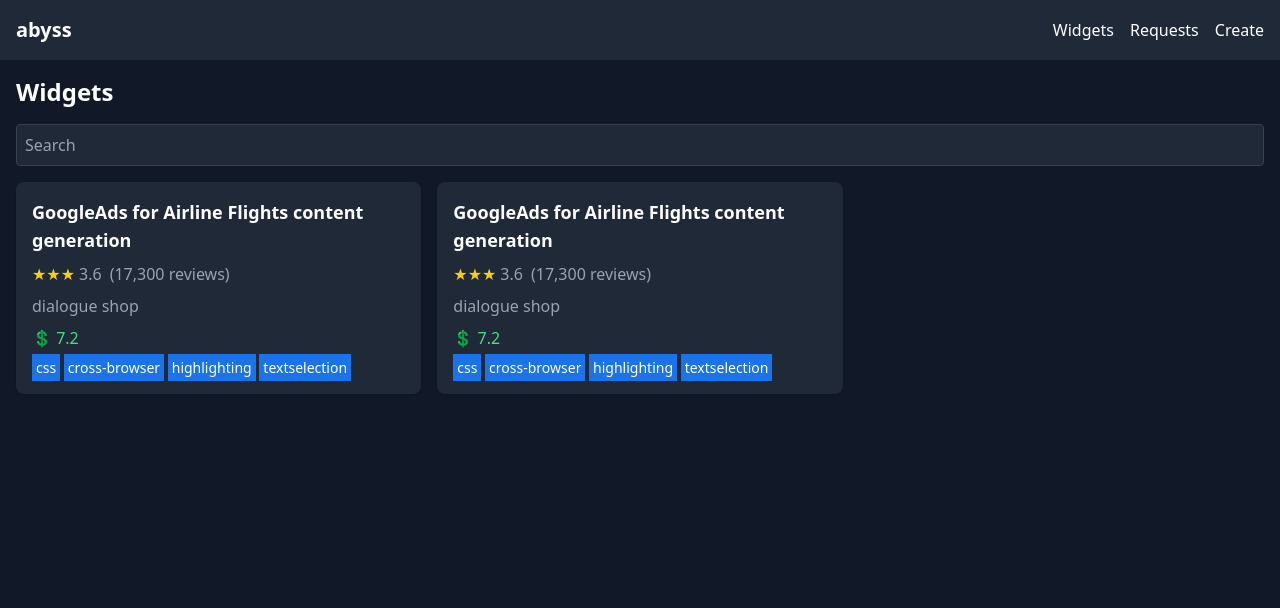
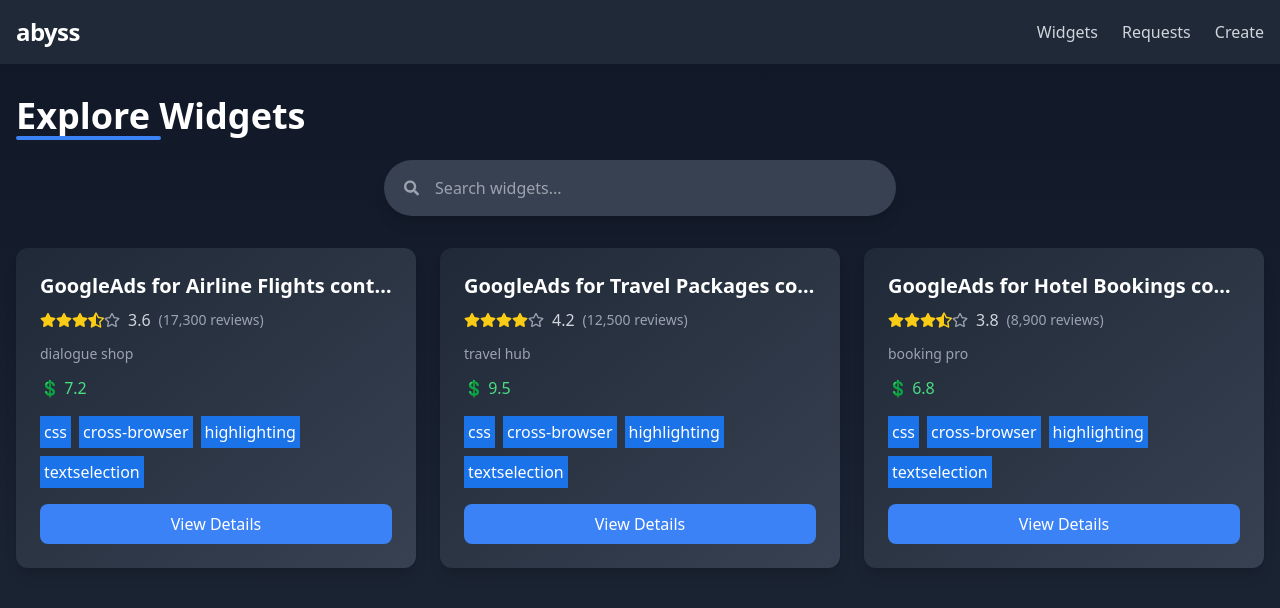
Before and after one commit to tinsaye-simeneh/widget, a Next.js app: page / in a window 1280 px wide. Shown: the top 608 px of the page. Built offline with nearby package versions, Linux system fonts and the light colour scheme.

Commit message:
chore: making the comment section to more interactive

```diff
--- a/package.json
+++ b/package.json
@@ -12,6 +12,7 @@
     "next": "15.2.4",
     "react": "^19.0.0",
     "react-dom": "^19.0.0",
+    "react-icons": "^5.5.0",
     "zustand": "^5.0.3"
   },
   "devDependencies": {
--- a/src/app/page.tsx
+++ b/src/app/page.tsx
@@ -1,13 +1,18 @@
 "use client";
 
-import { useEffect } from "react";
+import { useEffect, useState } from "react";
 import { useWidgetStore } from "../store/widgetStore";
 import WidgetList from "../components/WidgetList";
+import { FaSearch, FaTimes } from "react-icons/fa";
 
 export default function Home() {
   const { widgetList, setWidgetList } = useWidgetStore();
+  const [searchTerm, setSearchTerm] = useState("");
+  const [filteredWidgets, setFilteredWidgets] = useState(widgetList);
+  const [isLoading, setIsLoading] = useState(true);
 
   useEffect(() => {
+    setIsLoading(true);
     const mockWidgets = [
       {
         id: "1",
@@ -16,28 +21,93 @@
         reviews: 17300,
         price: "7.2",
         description: "dialogue shop",
+        comments: [
+          {
+            id: "1",
+            author: "dolorque",
+            timestamp: "24 mins ago",
+            content:
+              "I wouldn't call concurrent futures more 'advanced' - it's a simpler interface that works very much the same regardless of whether you use multiple threads or multiple processes as the underlying parallelization gimmick.",
+            likes: 18,
+          },
+        ],
       },
       {
         id: "2",
-        title: "GoogleAds for Airline Flights content generation",
-        rating: 3.6,
-        reviews: 17300,
-        price: "7.2",
-        description: "dialogue shop",
+        title: "GoogleAds for Travel Packages content generation",
+        rating: 4.2,
+        reviews: 12500,
+        price: "9.5",
+        description: "travel hub",
+        comments: [],
+      },
+      {
+        id: "3",
+        title: "GoogleAds for Hotel Bookings content generation",
+        rating: 3.8,
+        reviews: 8900,
+        price: "6.8",
+        description: "booking pro",
+        comments: [],
       },
     ];
     setWidgetList(mockWidgets);
+    setFilteredWidgets(mockWidgets);
+    setIsLoading(false);
   }, [setWidgetList]);
 
+  useEffect(() => {
+    const filtered = widgetList.filter((widget) =>
+      widget.title.toLowerCase().includes(searchTerm.toLowerCase())
+    );
+    setFilteredWidgets(filtered);
+  }, [searchTerm, widgetList]);
+
+  const handleClearSearch = () => {
+    setSearchTerm("");
+  };
+
   return (
-    <main className="container mx-auto p-4">
-      <h1 className="text-2xl font-bold mb-4">Widgets</h1>
-      <input
-        type="text"
-        placeholder="Search"
-        className="w-full p-2 mb-4 rounded bg-gray-800 text-white border border-gray-700 focus:outline-none focus:ring-2 focus:ring-blue-500"
-      />
-      <WidgetList widgets={widgetList} />
+    <main className="min-h-screen py-8 bg-gradient-to-b from-gray-900 to-gray-800">
+      <div className="container px-4 mx-auto">
+        <h1 className="relative inline-block mb-6 text-4xl font-extrabold text-white">
+          Explore Widgets
+          <span className="absolute left-0 w-1/2 h-1 bg-blue-500 rounded-full -bottom-1"></span>
+        </h1>
+
+        <div className="relative max-w-lg mx-auto mb-8">
+          <div className="flex items-center p-2 bg-gray-700 rounded-full shadow-lg">
+            <FaSearch className="ml-3 text-gray-400" />
+            <input
+              type="text"
+              placeholder="Search widgets..."
+              value={searchTerm}
+              onChange={(e) => setSearchTerm(e.target.value)}
+              className="w-full p-2 pl-4 text-white placeholder-gray-400 bg-transparent focus:outline-none"
+            />
+            {searchTerm && (
+              <button
+                onClick={handleClearSearch}
+                className="mr-3 text-gray-400 hover:text-white"
+              >
+                <FaTimes />
+              </button>
+            )}
+          </div>
+        </div>
+
+        {isLoading ? (
+          <div className="text-lg text-center text-gray-400">
+            Loading widgets...
+          </div>
+        ) : filteredWidgets.length > 0 ? (
+          <WidgetList widgets={filteredWidgets} />
+        ) : (
+          <div className="text-lg text-center text-gray-400">
+            No widgets found matching for: {searchTerm}.
+          </div>
+        )}
+      </div>
     </main>
   );
 }
--- a/src/components/CommentsSection.tsx
+++ b/src/components/CommentsSection.tsx
@@ -1,34 +1,64 @@
+"use client";
+
+import { useState } from "react";
+import { useWidgetStore } from "../store/widgetStore";
+import { FaThumbsUp } from "react-icons/fa";
+
 export default function CommentsSection() {
-  const mockComments = [
-    {
-      id: "1",
-      author: "dolorque",
-      timestamp: "24 mins ago",
-      content:
-        "I wouldn't call concurrent futures more 'advanced' - it's a simpler interface that works very much the same regardless of whether you use multiple threads or multiple processes as the underlying parallelization gimmick.",
-      likes: 18,
-    },
-    // Add more mock comments as needed
-  ];
+  const { selectedWidget } = useWidgetStore();
+  const comments = selectedWidget?.comments || [];
+
+  // Local state to track likes for each comment
+  const [likedComments, setLikedComments] = useState<{
+    [key: string]: boolean;
+  }>({});
+
+  const handleLike = (commentId: string) => {
+    setLikedComments((prev) => ({
+      ...prev,
+      [commentId]: !prev[commentId],
+    }));
+  };
 
   return (
     <div className="mt-6">
-      <h2 className="text-xl font-bold mb-2">Comments</h2>
-      {mockComments.map((comment) => (
-        <div key={comment.id} className="bg-gray-800 p-4 rounded-lg mb-2">
-          <div className="flex justify-between">
-            <span className="font-semibold">{comment.author}</span>
-            <span className="text-gray-400">{comment.timestamp}</span>
+      <h2 className="mb-4 text-xl font-bold text-white">Comments</h2>
+      {comments.length === 0 ? (
+        <p className="text-gray-400">
+          No comments yet. Be the first to share your thoughts!
+        </p>
+      ) : (
+        comments.map((comment) => (
+          <div
+            key={comment.id}
+            className="p-4 mb-3 bg-gray-800 rounded-lg shadow"
+          >
+            <div className="flex items-center justify-between">
+              <span className="font-semibold text-white">{comment.author}</span>
+              <span className="text-sm text-gray-400">{comment.timestamp}</span>
+            </div>
+            <p className="mt-2 text-gray-300">{comment.content}</p>
+            <div className="flex mt-3 space-x-3">
+              <button className="text-gray-400 transition-colors hover:text-blue-400">
+                Reply
+              </button>
+              <button
+                onClick={() => handleLike(comment.id)}
+                className={`flex items-center space-x-1 transition-colors ${
+                  likedComments[comment.id]
+                    ? "text-blue-400"
+                    : "text-gray-400 hover:text-blue-400"
+                }`}
+              >
+                <FaThumbsUp />
+                <span>
+                  {comment.likes + (likedComments[comment.id] ? 1 : 0)}
+                </span>
+              </button>
+            </div>
           </div>
-          <p className="mt-2">{comment.content}</p>
-          <div className="mt-2 flex space-x-2">
-            <button className="text-gray-400 hover:text-white">Reply</button>
-            <button className="text-gray-400 hover:text-white">
-              {comment.likes} Likes
-            </button>
-          </div>
-        </div>
-      ))}
+        ))
+      )}
     </div>
   );
 }
--- a/src/components/Header.tsx
+++ b/src/components/Header.tsx
@@ -4,19 +4,28 @@
 
 export default function Header() {
   return (
-    <header className="bg-gray-800 p-4">
-      <nav className="container mx-auto flex justify-between items-center">
-        <Link href="/" className="text-xl font-bold text-white">
+    <header className="py-4 bg-gray-800 shadow-md">
+      <nav className="container flex items-center justify-between px-4 mx-auto">
+        <Link href="/" className="text-2xl font-bold tracking-tight text-white">
           abyss
         </Link>
-        <div className="space-x-4">
-          <Link href="/" className="text-white hover:text-blue-500">
+        <div className="space-x-6">
+          <Link
+            href="/"
+            className="text-gray-300 transition-colors hover:text-blue-400"
+          >
             Widgets
           </Link>
-          <Link href="/requests" className="text-white hover:text-blue-500">
+          <Link
+            href="/requests"
+            className="text-gray-300 transition-colors hover:text-blue-400"
+          >
             Requests
           </Link>
-          <Link href="/create" className="text-white hover:text-blue-500">
+          <Link
+            href="/create"
+            className="text-gray-300 transition-colors hover:text-blue-400"
+          >
             Create
           </Link>
         </div>
--- a/src/components/ShareThoughts.tsx
+++ b/src/components/ShareThoughts.tsx
@@ -1,31 +1,45 @@
 "use client";
 
 import { useState } from "react";
+import { useWidgetStore } from "../store/widgetStore";
 
 export default function ShareThoughts() {
+  const { selectedWidget, addComment } = useWidgetStore();
   const [comment, setComment] = useState("");
 
   const handleSubmit = (e: React.FormEvent) => {
     e.preventDefault();
-    // Handle comment submission (e.g., send to API)
-    console.log("Comment submitted:", comment);
-    setComment("");
+    if (!comment.trim() || !selectedWidget) return;
+
+    const newComment = {
+      id: Date.now().toString(), // Simple ID generation
+      author: "User", // Replace with authenticated user name in a real app
+      timestamp: new Date().toLocaleString(), // Current timestamp
+      content: comment,
+      likes: 0,
+    };
+
+    addComment(selectedWidget.id, newComment);
+    setComment(""); // Clear the input after submission
   };
 
   return (
     <div className="mt-6">
-      <h2 className="text-xl font-bold mb-2">Share your thoughts...</h2>
+      <h2 className="mb-2 text-xl font-bold text-white">
+        Share your thoughts...
+      </h2>
       <form onSubmit={handleSubmit}>
         <textarea
           value={comment}
           onChange={(e) => setComment(e.target.value)}
-          className="w-full p-2 rounded bg-gray-800 text-white border border-gray-700 focus:outline-none focus:ring-2 focus:ring-blue-500"
+          className="w-full p-3 text-white bg-gray-800 border border-gray-700 rounded-lg resize-none focus:outline-none focus:ring-2 focus:ring-blue-500"
           rows={4}
           placeholder="Write your comment here..."
         />
         <button
           type="submit"
-          className="mt-2 bg-blue-500 text-white px-4 py-2 rounded hover:bg-blue-600"
+          disabled={!comment.trim()}
+          className="px-4 py-2 mt-2 text-white transition-colors bg-blue-500 rounded-lg hover:bg-blue-600 disabled:bg-gray-600 disabled:cursor-not-allowed"
         >
           Submit
         </button>
--- /dev/null
+++ b/src/components/StarRating.tsx
@@ -0,0 +1,30 @@
+import { FaStar, FaStarHalfAlt, FaRegStar } from "react-icons/fa";
+
+interface StarRatingProps {
+  rating: number;
+  size?: number;
+}
+
+export default function StarRating({ rating, size = 20 }: StarRatingProps) {
+  const maxStars = 5;
+  const fullStars = Math.floor(rating);
+  const hasHalfStar = rating % 1 >= 0.5;
+  const emptyStars = maxStars - fullStars - (hasHalfStar ? 1 : 0);
+
+  return (
+    <div className="flex items-center">
+      {[...Array(fullStars)].map((_, index) => (
+        <FaStar key={`full-${index}`} size={size} className="text-yellow-400" />
+      ))}
+      {hasHalfStar && <FaStarHalfAlt size={size} className="text-yellow-400" />}
+
+      {[...Array(emptyStars)].map((_, index) => (
+        <FaRegStar
+          key={`empty-${index}`}
+          size={size}
+          className="text-gray-400"
+        />
+      ))}
+    </div>
+  );
+}
--- a/src/components/WidgetCard.tsx
+++ b/src/components/WidgetCard.tsx
@@ -1,6 +1,7 @@
 "use client";
 
 import Link from "next/link";
+import StarRating from "./StarRating";
 
 interface Widget {
   id: string;
@@ -20,26 +21,34 @@
     <Link href={`/widgets/${widget.id}`}>
       <div
         data-testid="widget-card"
-        className="bg-gray-800 p-4 rounded-lg shadow hover:shadow-lg transition cursor-pointer"
+        className="p-6 transition-all duration-300 transform shadow-lg bg-gradient-to-br from-gray-800 to-gray-700 rounded-xl hover:shadow-xl hover:-translate-y-1"
       >
-        <h2 className="text-lg font-semibold">{widget.title}</h2>
-        <div className="flex items-center my-2">
-          <span className="text-yellow-400">
-            {"★".repeat(Math.floor(widget.rating))}
-          </span>
-          <span className="ml-1 text-gray-400">{widget.rating}</span>
-          <span className="ml-2 text-gray-400">
+        <h2 className="mb-2 text-xl font-semibold text-white truncate">
+          {widget.title}
+        </h2>
+
+        <div className="flex items-center mb-3">
+          <StarRating rating={widget.rating} size={16} />
+          <span className="ml-2 text-gray-300">{widget.rating}</span>
+          <span className="ml-2 text-sm text-gray-400">
             ({widget.reviews.toLocaleString()} reviews)
           </span>
         </div>
-        <p className="text-gray-400">{widget.description}</p>
-        <p className="text-green-400 mt-2">💲 {widget.price}</p>
-        <div className="mt-2 text-sm text-gray-500">
-          <span className="highlight">css</span>{" "}
-          <span className="highlight">cross-browser</span>{" "}
-          <span className="highlight">highlighting</span>{" "}
+
+        <p className="mb-3 text-sm text-gray-400">{widget.description}</p>
+
+        <p className="mb-4 font-medium text-green-400">💲 {widget.price}</p>
+
+        <div className="flex flex-wrap gap-2 mb-4">
+          <span className="highlight">css</span>
+          <span className="highlight">cross-browser</span>
+          <span className="highlight">highlighting</span>
           <span className="highlight">textselection</span>
         </div>
+
+        <button className="w-full py-2 text-white transition-colors bg-blue-500 rounded-lg hover:bg-blue-600">
+          View Details
+        </button>
       </div>
     </Link>
   );
--- a/src/components/WidgetList.tsx
+++ b/src/components/WidgetList.tsx
@@ -15,7 +15,7 @@
 
 export default function WidgetList({ widgets }: WidgetListProps) {
   return (
-    <div className="grid grid-cols-1 sm:grid-cols-2 lg:grid-cols-3 gap-4">
+    <div className="grid grid-cols-1 gap-6 sm:grid-cols-2 lg:grid-cols-3">
       {widgets.map((widget) => (
         <WidgetCard key={widget.id} widget={widget} />
       ))}
--- a/src/store/widgetStore.ts
+++ b/src/store/widgetStore.ts
@@ -1,6 +1,14 @@
 "use client";
 
 import { create } from "zustand";
+
+interface Comment {
+  id: string;
+  author: string;
+  timestamp: string;
+  content: string;
+  likes: number;
+}
 
 interface Widget {
   id: string;
@@ -9,6 +17,7 @@
   reviews: number;
   price: string;
   description: string;
+  comments: Comment[]; // Add comments to each widget
 }
 
 interface WidgetState {
@@ -16,6 +25,7 @@
   selectedWidget: Widget | null;
   setWidgetList: (widgets: Widget[]) => void;
   setSelectedWidget: (widget: Widget | null) => void;
+  addComment: (widgetId: string, comment: Comment) => void; // Action to add a comment
 }
 
 export const useWidgetStore = create<WidgetState>((set) => ({
@@ -23,4 +33,24 @@
   selectedWidget: null,
   setWidgetList: (widgets) => set({ widgetList: widgets }),
   setSelectedWidget: (widget) => set({ selectedWidget: widget }),
+  addComment: (widgetId, comment) =>
+    set((state) => {
+      const updatedWidgetList = state.widgetList.map((widget) =>
+        widget.id === widgetId
+          ? { ...widget, comments: [...(widget.comments || []), comment] }
+          : widget
+      );
+      const updatedSelectedWidget =
+        state.selectedWidget && state.selectedWidget.id === widgetId
+          ? {
+              ...state.selectedWidget,
+              comments: [...(state.selectedWidget.comments || []), comment],
+            }
+          : state.selectedWidget;
+
+      return {
+        widgetList: updatedWidgetList,
+        selectedWidget: updatedSelectedWidget,
+      };
+    }),
 }));
```
Also changed, not shown: src/app/widgets/[id]/page.tsx (+8 -6 lines), src/components/WidgetDetails.tsx (+13 -10 lines), 1 other file (tests, documents, lock files or other folders).
